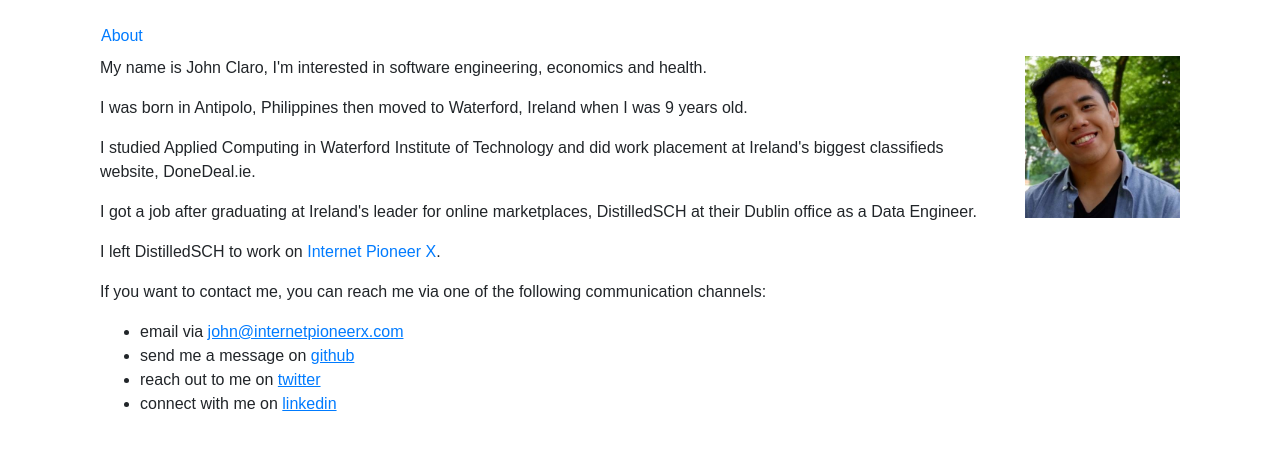
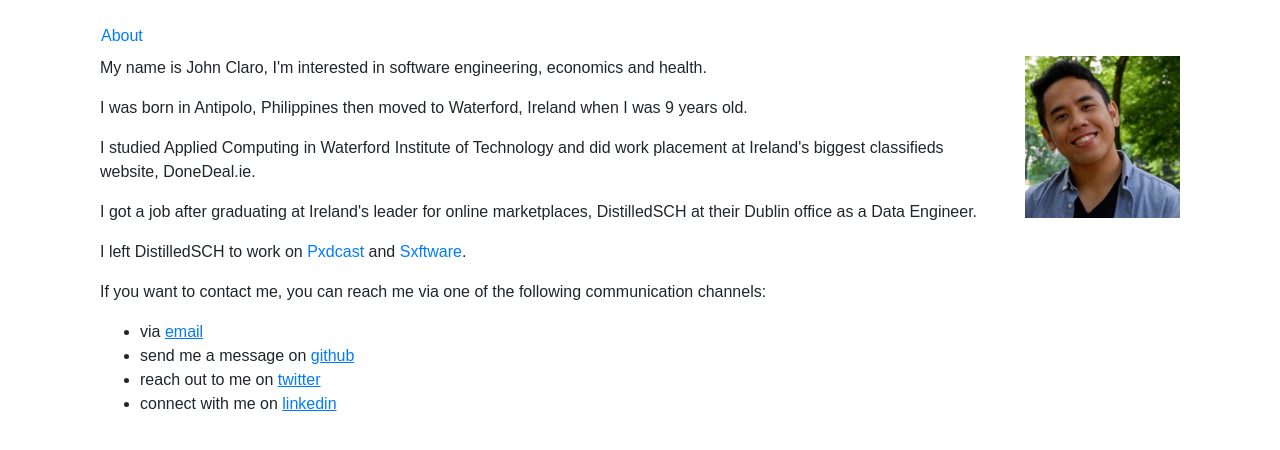
Before and after one commit to jkrclaro/jkrclaro.github.io, a React (Create React App) app: page / in a window 1280 px wide. Shown: the top 450 px of the page. Built offline with nearby package versions, Linux system fonts and the light colour scheme; what webfontloader would draw is missing.

Commit message:
Update homepage

```diff
--- a/src/components/Home.jsx
+++ b/src/components/Home.jsx
@@ -17,10 +17,10 @@ class Home extends React.Component {
                         <p>I was born in Antipolo, Philippines then moved to Waterford, Ireland when I was 9 years old.</p>
                         <p>I studied Applied Computing in Waterford Institute of Technology and did work placement at Ireland's biggest classifieds website, DoneDeal.ie.</p>
                         <p>I got a job after graduating at Ireland's leader for online marketplaces, DistilledSCH at their Dublin office as a Data Engineer.</p>
-                        <p>I left DistilledSCH to work on <a href='https://www.internetpioneerx.com'>Internet Pioneer X</a>.</p>
+                        <p>I left DistilledSCH to work on <a href='https://www.pxdcast.com'>Pxdcast</a> and <a href='https://www.sxftware.com'>Sxftware</a>.</p>
                         <p>If you want to contact me, you can reach me via one of the following communication channels:</p>
                         <ul>
-                            <li>email via <a href='mailto:john@internetpioneerx.com' style={underlineStyle}>john@internetpioneerx.com</a></li>
+                            <li>via <a href='mailto:jkrclaro@gmail.com' style={underlineStyle}>email</a></li>
                             <li>send me a message on <a href='https://www.github.com/jkrclaro' target="_blank" rel="noopener noreferrer" style={underlineStyle}>github</a></li>
                             <li>reach out to me on <a href='https://www.twitter.com/jkrclaro' target="_blank" rel="noopener noreferrer" style={underlineStyle}>twitter</a></li>
                             <li>connect with me on <a href='https://www.linkedin.com/in/jkrclaro' target="_blank" rel="noopener noreferrer" style={underlineStyle}>linkedin</a></li>
```
